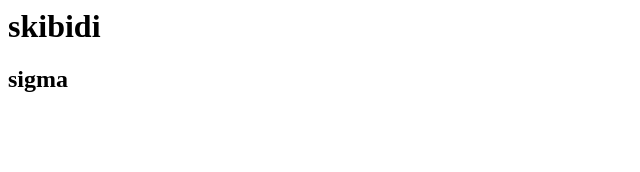
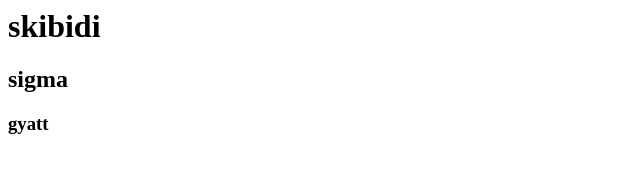
Before and after one commit to LucOzD/HUGOCAILLOULUCAS, a plain HTML site: page index.html in a window 1280 px wide. Shown: the full height of the page, 0-640 px from the left. Drawn offline with Linux system fonts and the light colour scheme.

Commit message:
i added gyatt

```diff
--- a/index.html
+++ b/index.html
@@ -2,3 +2,5 @@
 <h1> skibidi </h1>
 
 <h2> sigma </h2>
+
+<h3>gyatt</h3>
```
